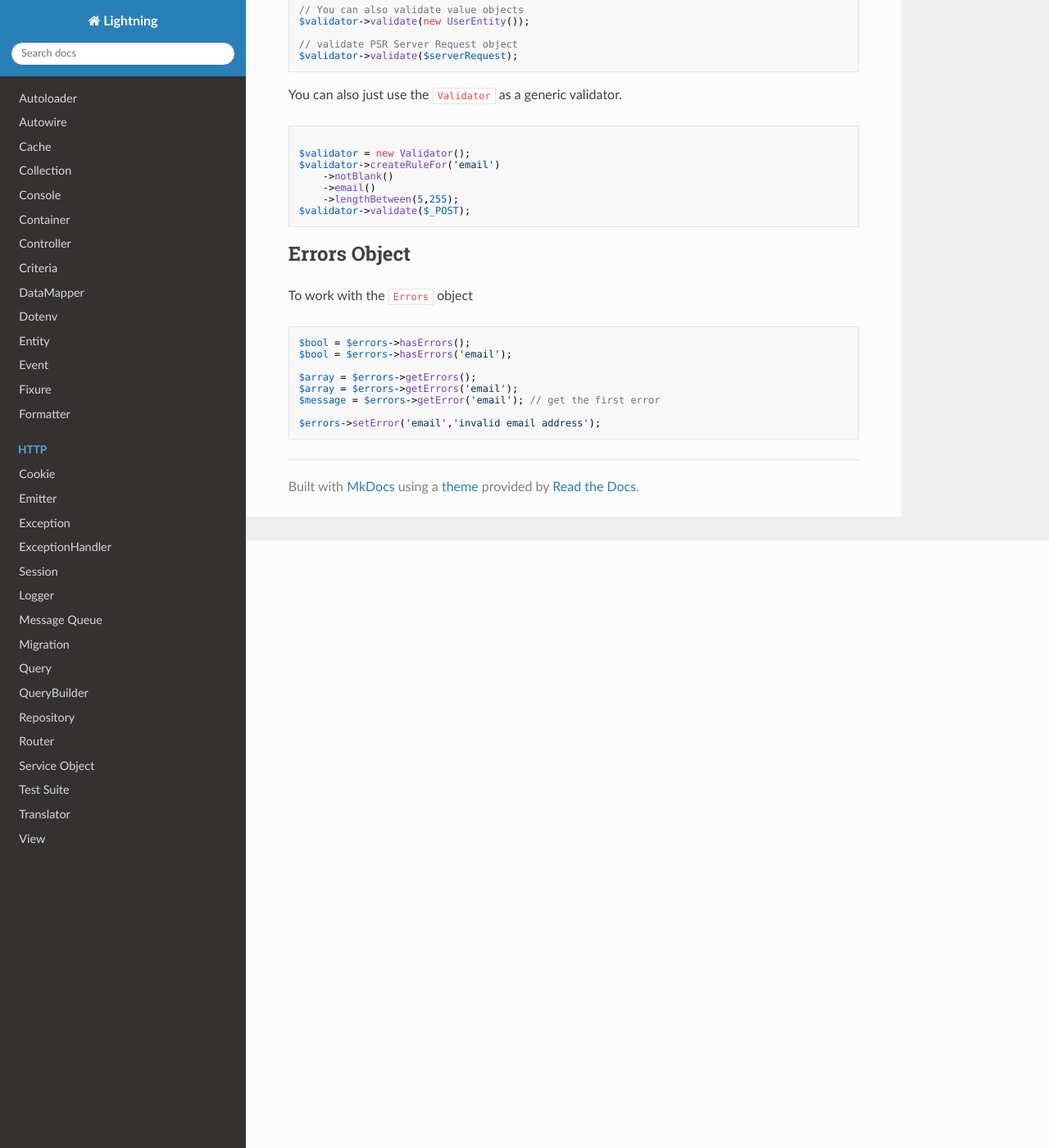
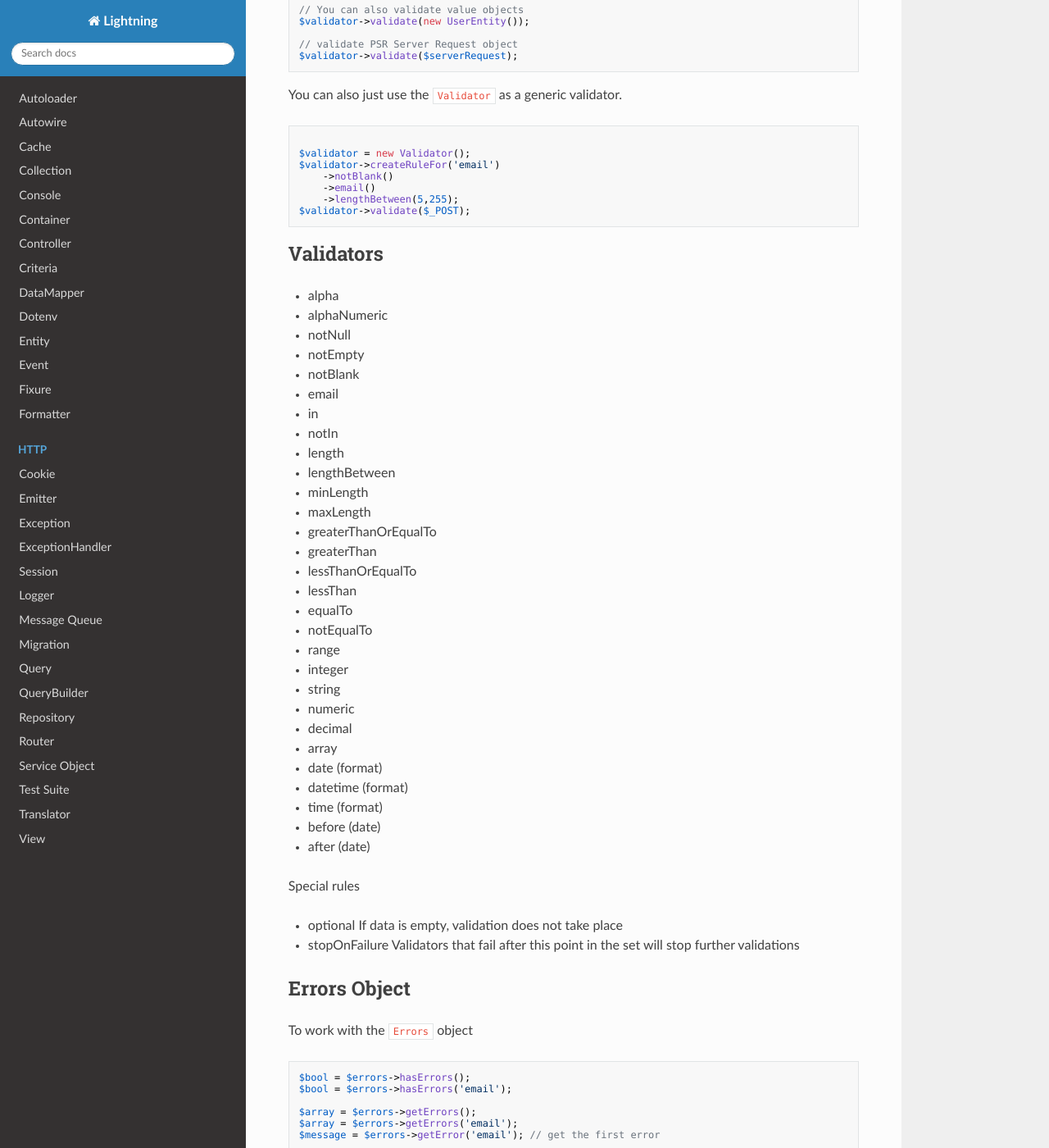
Before and after one commit to jamielsharief/lightning, an MkDocs documentation site: the page built from docs/validator.md, in a window 1280 px wide and 1400 px high, scrolled down 741 px. Shown: the whole window at 82% size. Built offline with MkDocs 1.6.1, drawn with Linux system fonts in a browser that asks for light colours; nearby versions of some CDN libraries; some of the changed text lies outside the part shown.

Commit message:
Added stopOnFailure special rule and methods removeRuleFor and withoutRuleFor

````diff
--- a/docs/validator.md
+++ b/docs/validator.md
@@ -24,9 +24,9 @@
             ->lengthBetween(8,255);
     }
 
-    public function confirm(string $password, array $data) : bool
+    public function confirm(mixed $password, array $data) : bool
     {
-        return $password === $data['password_confirm'];
+        return is_string($password) && $password === $data['password_confirm'];
     }
 }
 ```
@@ -59,6 +59,44 @@
 $validator->validate($_POST);
 ```
 
+
+## Validators
+
+- alpha
+- alphaNumeric
+- notNull
+- notEmpty
+- notBlank
+- email
+- in
+- notIn
+- length
+- lengthBetween
+- minLength
+- maxLength
+- greaterThanOrEqualTo
+- greaterThan
+- lessThanOrEqualTo
+- lessThan
+- equalTo
+- notEqualTo
+- range
+- integer
+- string
+- numeric
+- decimal
+- array
+- date (format)
+- datetime (format)
+- time (format)
+- before (date)
+- after  (date)
+
+Special rules
+
+- optional If data is empty, validation does not take place
+- stopOnFailure Validators that fail after this point in the set will stop further validations
+
 ## Errors Object
 
 To work with the `Errors` object
````
Also changed, not shown: 3 other files.
